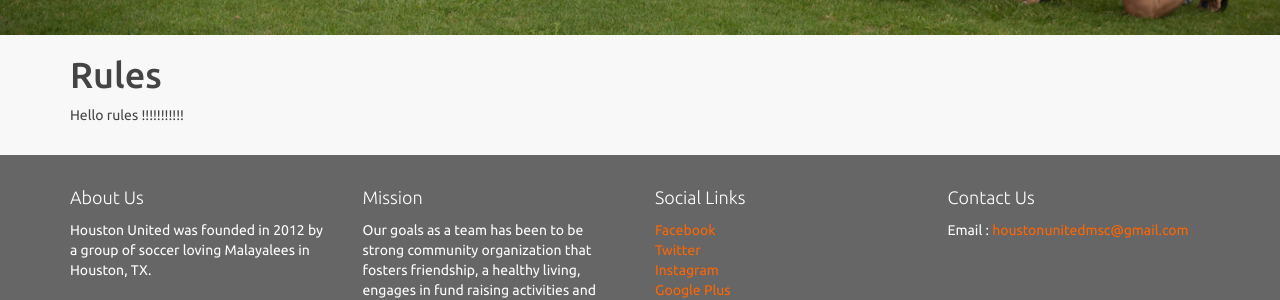
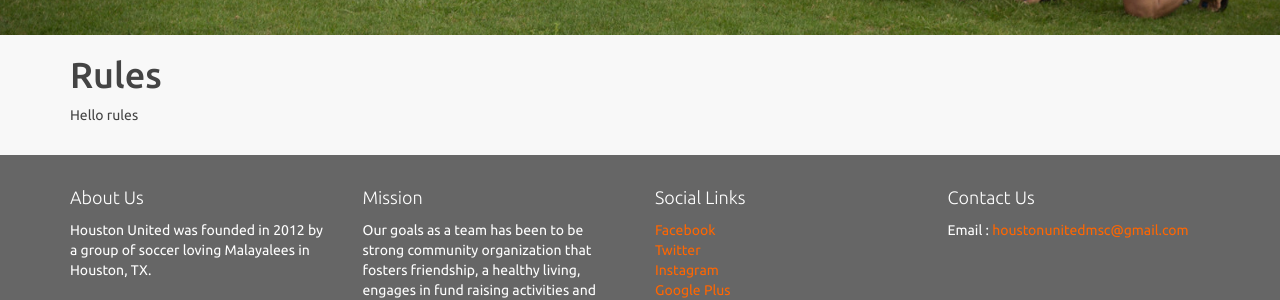
Before and after one commit to houstonunitedmsc/houstonunitedmsc.github.io, a Jekyll site: the page built from rules.md, in a window 1280 px wide. Shown: the part 529-829 px from the top of the page. Built offline with Jekyll 4.4.1, drawn with Linux system fonts in a browser that asks for light colours.

```diff
--- a/rules.md
+++ b/rules.md
@@ -4,4 +4,4 @@ title: Rules
 permalink: /rules
 ---
 
-Hello rules !!!!!!!!!!!
+Hello rules
```
